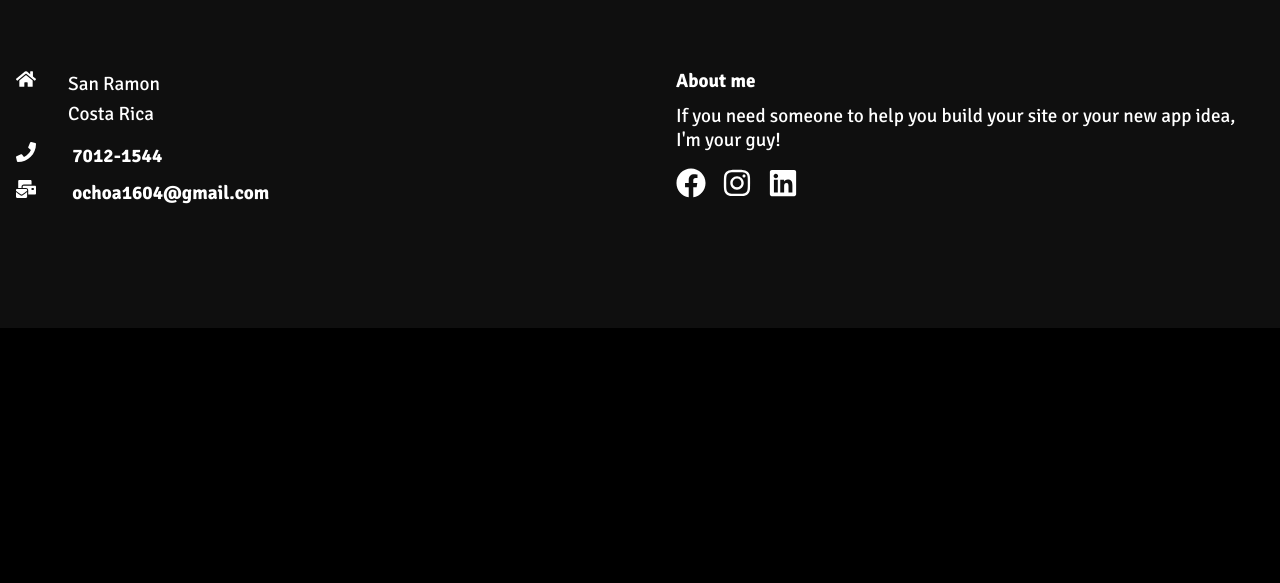
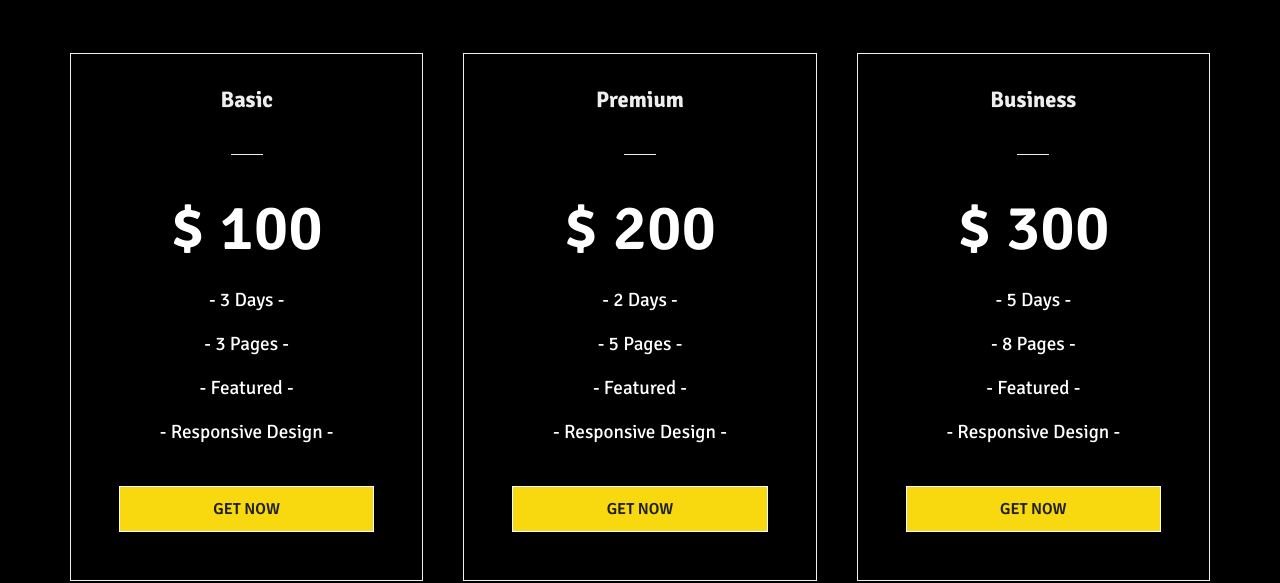
Before and after one commit to thecarlosotxoa/portfolio, a React (Create React App) app: page /projects in a window 1280 px wide. Shown: the part 523-1106 px from the top of the page. Before the commit the page ends 851 px from the top, so only its background shows below. Built offline with nearby package versions, Linux system fonts and the light colour scheme.

Commit message:
Projects components and styles

```diff
--- /dev/null
+++ b/src/components/Pricing.css
@@ -0,0 +1,60 @@
+.pricing{
+    width: 100%;
+    padding: 6rem 1rem;
+    background: #000;
+}
+
+.card-container{
+    max-width: 1140px;
+    margin: auto;
+    display: grid;
+    grid-template-columns: repeat(3, 1fr);
+    grid-gap: 40px;
+}
+
+.card{
+    border: 1px solid #eee;
+    color: #eee;
+    text-align: center;
+    padding: 1rem;
+}
+
+.card:hover{
+    background-color: #141414;
+}
+
+.card h3{
+    font-size: 1.4rem;
+    padding: 1rem;
+}
+
+.card p{
+    padding: 10px 0;
+}
+
+.bar{
+    border-bottom: 1px solid #eee;
+    width: 10%;
+    margin: 1.5rem auto;
+    display: block;
+}
+
+.btc{
+    font-size: 4rem;
+    font-weight: 600;
+    padding: 1rem 0;
+}
+
+.btn{
+    display: block;
+    width: 80%;
+    margin: 2rem auto;
+}
+
+@media screen and (max-width: 740px) {
+    .card-container{
+        max-width: 90%;
+        margin: auto;
+        grid-template-columns: 1fr;
+    }
+}
--- /dev/null
+++ b/src/components/Pricing.js
@@ -0,0 +1,48 @@
+import "./Pricing.css";
+
+import React from "react";
+import { Link } from "react-router-dom";
+
+const Pricing = () => {
+  return (
+    <div className="pricing">
+      <div className="card-container">
+        <div className="card">
+          <h3>Basic</h3>
+          <span className="bar"></span>
+          <p className="btc"> $ 100</p>
+          <p>- 3 Days -</p>
+          <p>- 3 Pages -</p>
+          <p>- Featured -</p>
+          <p>- Responsive Design -</p>
+          <Link to="/contact" className="btn">Get Now</Link>
+        </div>
+
+        <div className="card">
+          <h3>Premium</h3>
+          <span className="bar"></span>
+          <p className="btc"> $ 200</p>
+          <p>- 2 Days -</p>
+          <p>- 5 Pages -</p>
+          <p>- Featured -</p>
+          <p>- Responsive Design -</p>
+          <Link to="/contact" className="btn">Get Now</Link>
+        </div>
+
+        <div className="card">
+          <h3>Business</h3>
+          <span className="bar"></span>
+          <p className="btc"> $ 300</p>
+          <p>- 5 Days -</p>
+          <p>- 8 Pages -</p>
+          <p>- Featured -</p>
+          <p>- Responsive Design -</p>
+          <Link to="/contact" className="btn">Get Now</Link>
+        </div>
+
+      </div>
+    </div>
+  );
+};
+
+export default Pricing;
--- a/src/pages/Projects.js
+++ b/src/pages/Projects.js
@@ -2,12 +2,14 @@
 import Navbar from '../components/Navbar'
 import Footer from '../components/Footer'
 import Hero2 from '../components/Hero2'
+import Pricing from '../components/Pricing'
 
 const Projects = () => {
   return (
     <div>
       <Navbar/>
       <Hero2 heading="Projects" text="Some of my work."/>
+      <Pricing/>
       <Footer/>
     </div>
   )
```
